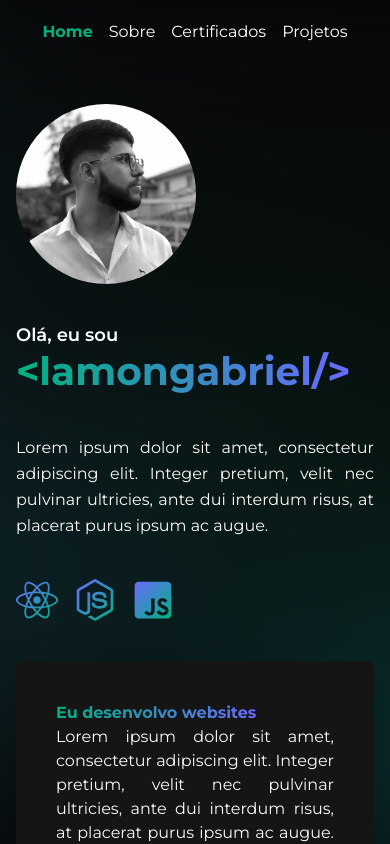
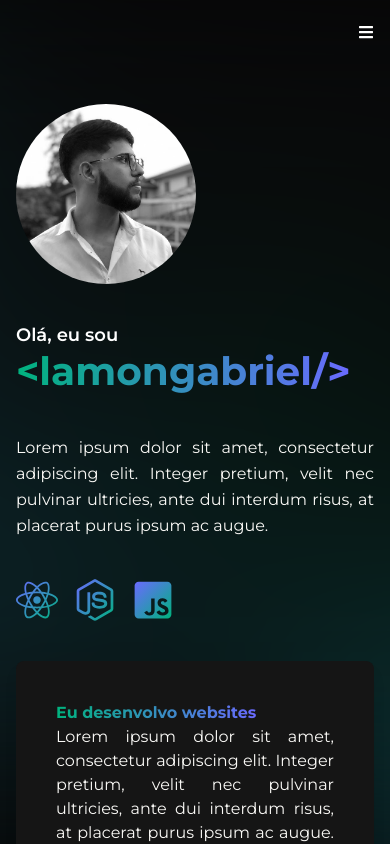
Before and after one commit to lamongabriel/old-portfolio, a Next.js app: page / in a window 390 px wide. Shown: the top 844 px of the page. Built offline with nearby package versions, Linux system fonts and the light colour scheme.

Commit message:
header responsive - mobile first

```diff
--- a/src/components/Header/index.tsx
+++ b/src/components/Header/index.tsx
@@ -1,5 +1,7 @@
+import { useEffect, useRef, useState } from 'react'
 import Link from 'next/link'
 import { useRouter } from 'next/router'
+import { FaBars, FaTimes } from 'react-icons/fa'
 
 import styles from './styles.module.css'
 
@@ -12,13 +14,61 @@ const menuItems = [
 
 export function Header () {
   const router = useRouter()
+  const menu = useRef<HTMLUListElement>(null)
+
+  const [menuOpen, setMenuOpen] = useState(false)
+
+  function handleToggleMenu () {
+    setMenuOpen(prev => !prev)
+  }
+
+  useEffect(() => {
+    window.document.body.style.overflow = menuOpen ? 'hidden' : 'auto'
+  }, [menuOpen])
+
+  useEffect(() => {
+    function closeHeaderWhenClickOutside (e: MouseEvent) {
+
+    }
+    window.addEventListener('click', closeHeaderWhenClickOutside)
+  }, [])
 
   return (
-    <header className="fixed top-0 left-0 w-full h-16">
-      <nav>
-        <ul className="flex items-center justify-center gap-4 h-16 text-white">
+    <header id='mainheader' className="fixed top-0 left-0 w-full h-16 flex px-4 z-10">
+      <nav className={
+				`
+					h-screen
+					w-[clamp(10rem,80vw,20rem)]
+					backdrop-blur-lg
+					bg-lg-gray-500-transparent
+					text-white
+					text-xl
+					text-center
+					px-4
+					right-0
+					absolute
+					transition-transform
+					${menuOpen ? 'translate-x-0' : 'translate-x-full'}
+
+					lg:flex
+					lg:items-center
+					lg:justify-center
+					lg:h-auto
+					lg:w-full
+					lg:bg-transparent
+					lg:static
+					lg:translate-x-0
+					lg:text-base
+					lg:transition-none
+				`
+				}
+				ref={menu}>
+				<button className='ml-auto h-16 flex items-center lg:hidden' type='button' onClick={handleToggleMenu} title='Close menu'>
+					<FaTimes color='white' />
+				</button>
+        <ul className='lg:flex lg:gap-4'>
           {menuItems.map((item, index) => (
-						<li key={index}>
+						<li key={index} className='mt-4'>
 							<Link href={item.path} className={item.path === router.pathname ? styles['menu__item--active'] : styles.menu__item}>
 								{item.label}
 							</Link>
@@ -26,6 +76,9 @@ export function Header () {
           ))}
         </ul>
       </nav>
+			<button className='ml-auto lg:hidden' type='button' onClick={handleToggleMenu} title='Open menu'>
+				<FaBars color='white' />
+			</button>
     </header>
   )
 }
--- a/tailwind.config.js
+++ b/tailwind.config.js
@@ -15,6 +15,7 @@ module.exports = {
         'lg-primary-green': '#00b37e',
         'lg-primary-blue': '#6a6aff',
         'lg-gray-500': '#151515',
+        'lg-gray-500-transparent': 'rgba(21, 21, 21, 0.5)',
         'lg-white-500': '#FAF9F6'
       }
     }
```
